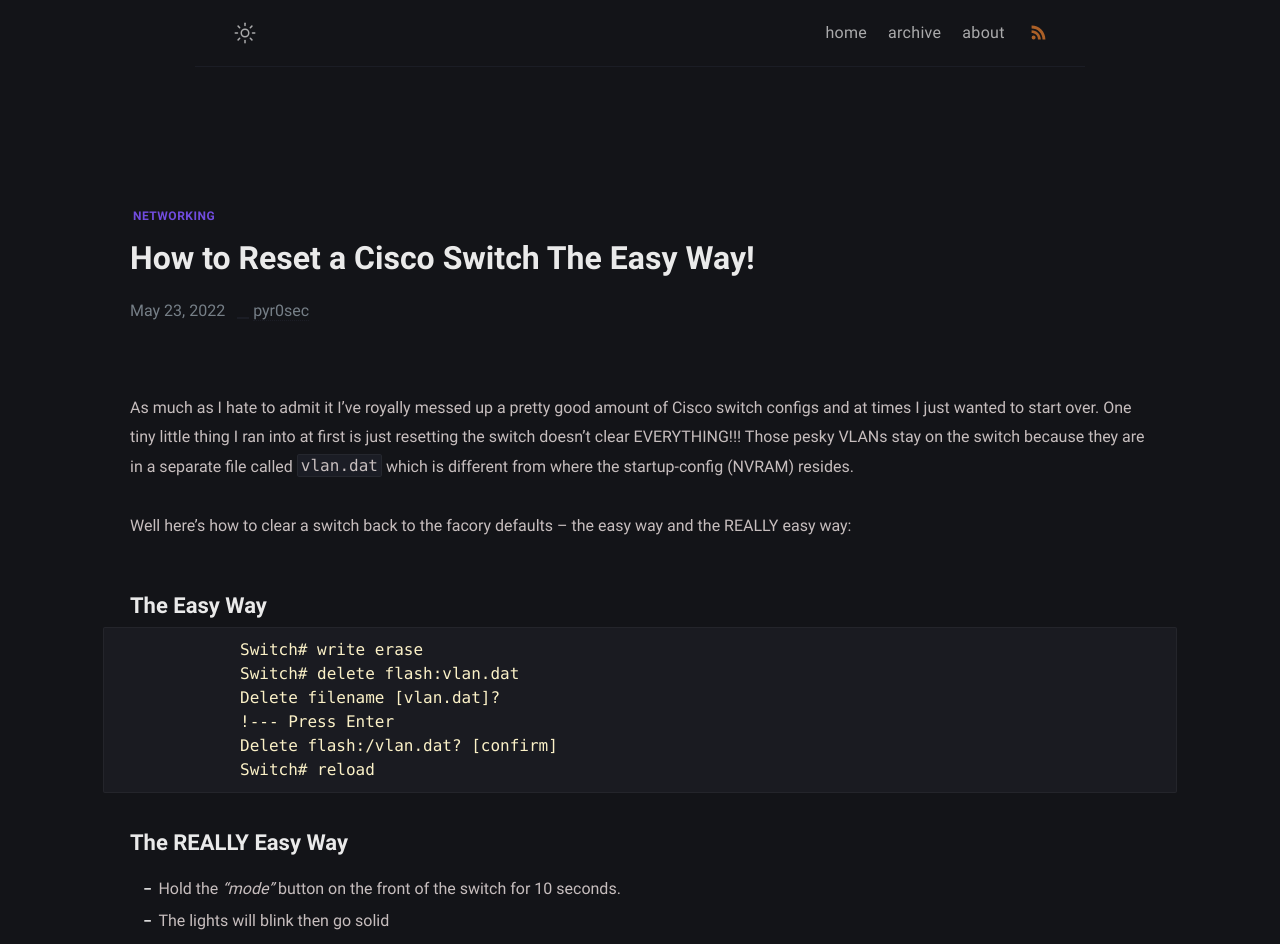
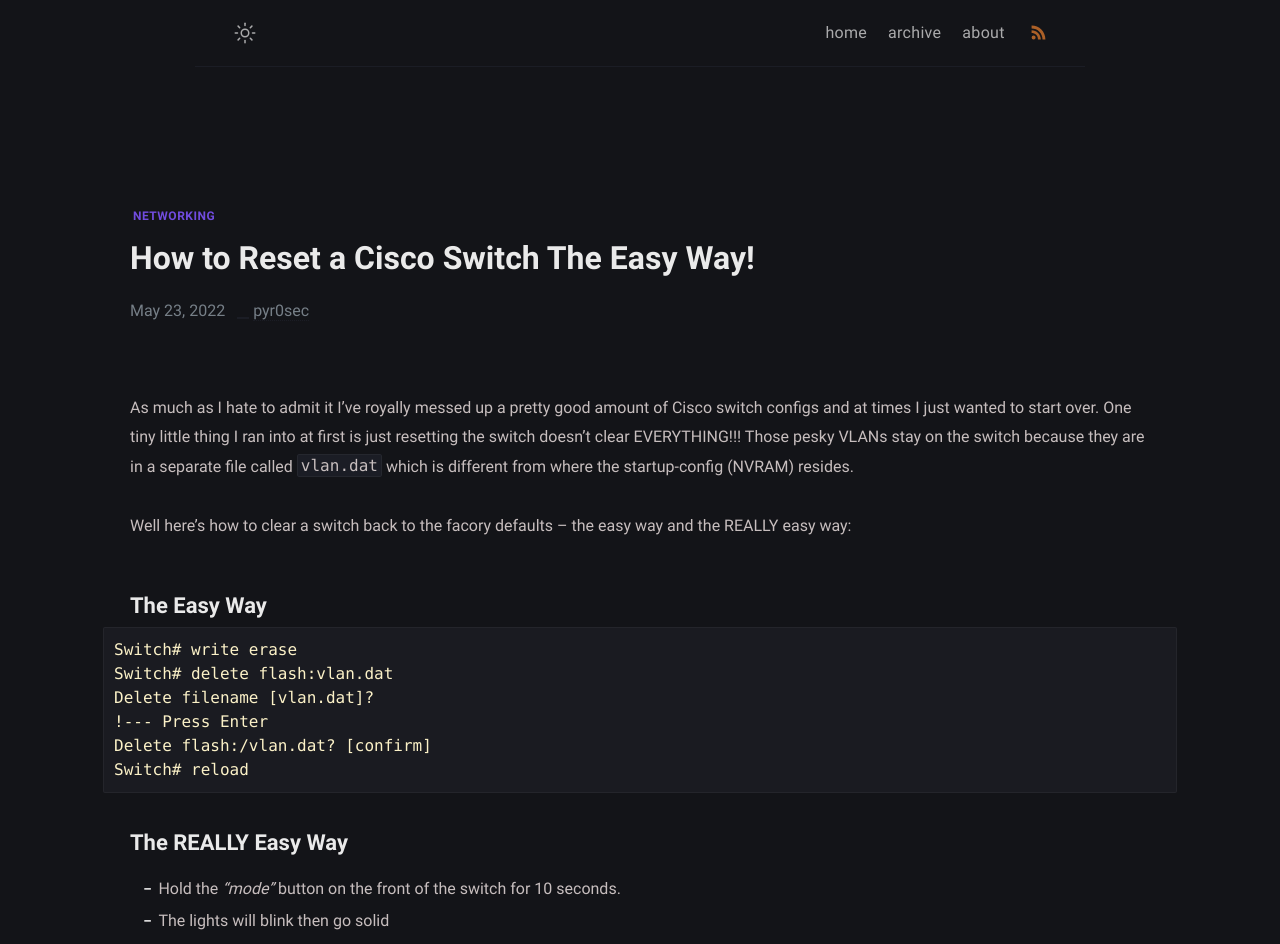
Before and after one commit to dadavidson/dadavidson-blog, a Jekyll site: the page built from _posts/2022-05-23-clearing-cisco-switch-config.md, in a window 1280 px wide. Shown: the top 944 px of the page. Built offline with Jekyll 4.4.1, drawn with Linux system fonts in a browser that asks for light colours.

Commit message:
Update _syntax.scss

```diff
--- a/_sass/klise/_syntax.scss
+++ b/_sass/klise/_syntax.scss
@@ -36,7 +36,7 @@
 
   > code {
     width: 100%;
-    max-width: 50rem;
+    //max-width: 50rem;
     margin-left: auto;
     margin-right: auto;
     line-height: 1.5;
```
